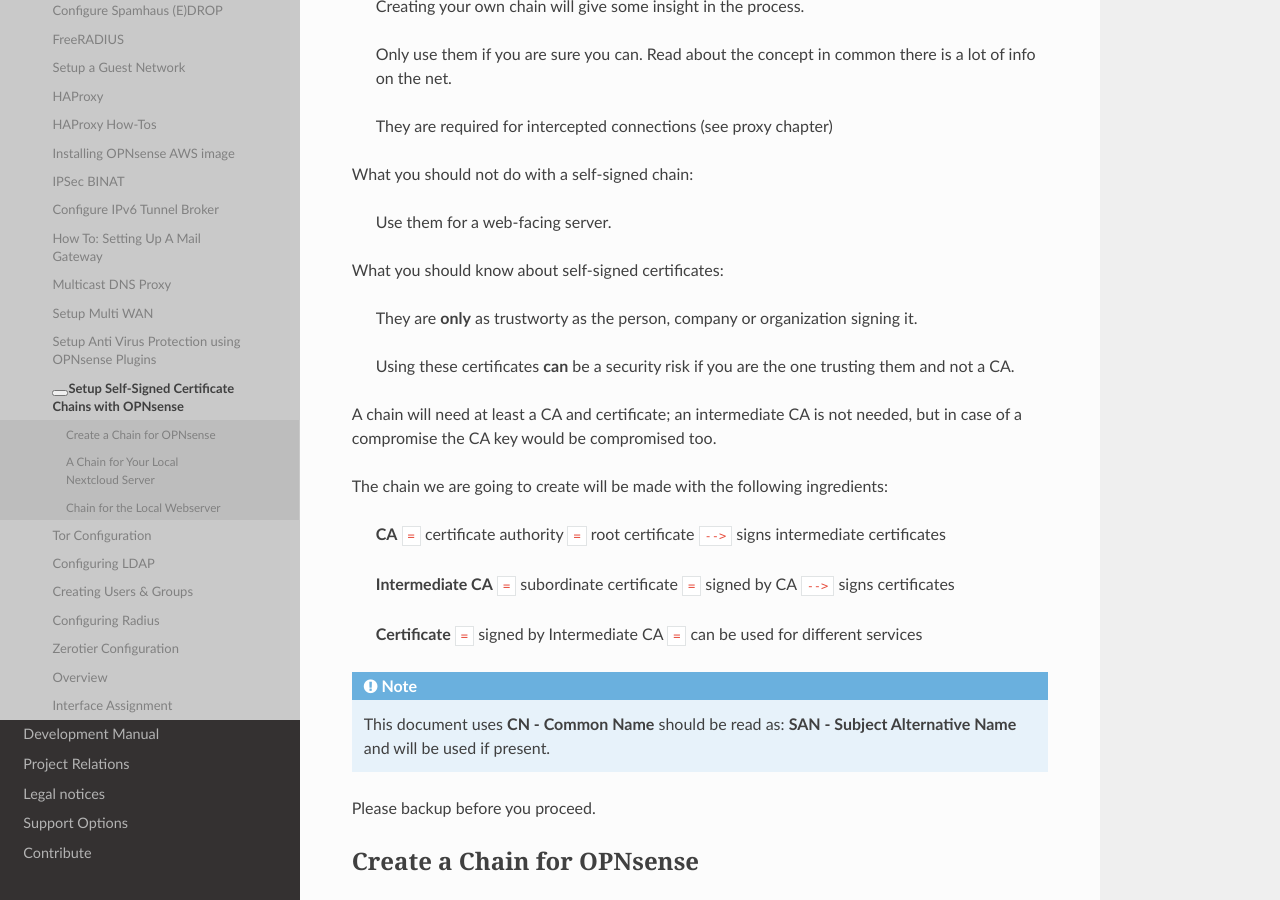
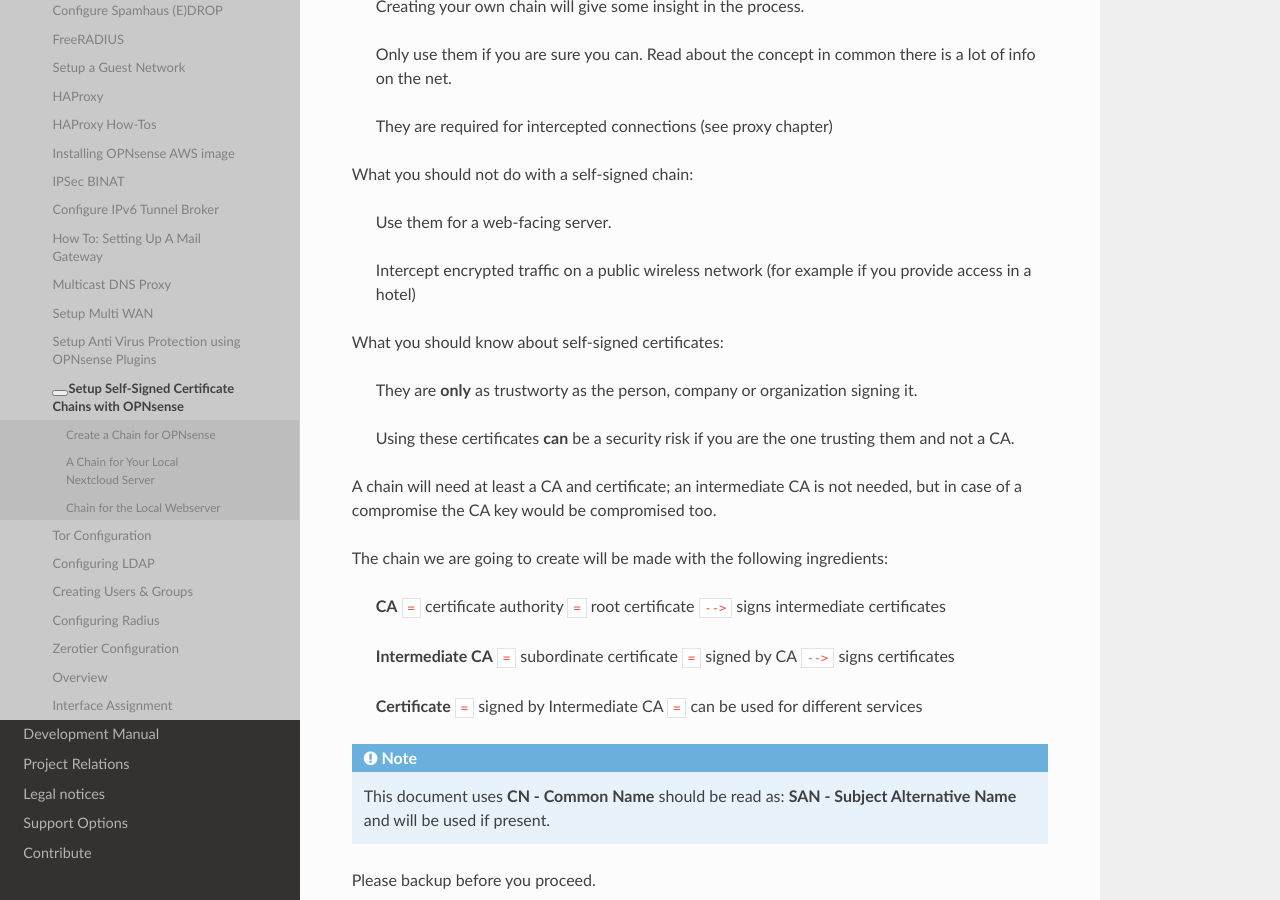
Before and after one commit to opnsense/docs, a Sphinx documentation site: the page built from source/manual/how-tos/self-signed-chain.rst, in a window 1280 px wide and 900 px high, scrolled down 718 px. Built offline with Sphinx 7.4.7 and the Read the Docs theme 2.0.0, drawn with Linux system fonts in a browser that asks for light colours; nearby versions of some CDN libraries; some web fonts are replaced; library files that are not in the unit come from our copies.

Commit message:
Update source/manual/how-tos/self-signed-chain.rst
Co-Authored-By: Fabian Franz BSc <fabianfrz@users.noreply.github.com>

```diff
--- a/source/manual/how-tos/self-signed-chain.rst
+++ b/source/manual/how-tos/self-signed-chain.rst
@@ -27,6 +27,7 @@ certificates?
 What you should not do with a self-signed chain:
 
    * Use them for a web-facing server.
+   * Intercept encrypted traffic on a public wireless network (for example if you provide access in a hotel)
 
 What you should know about self-signed certificates:
 
```
